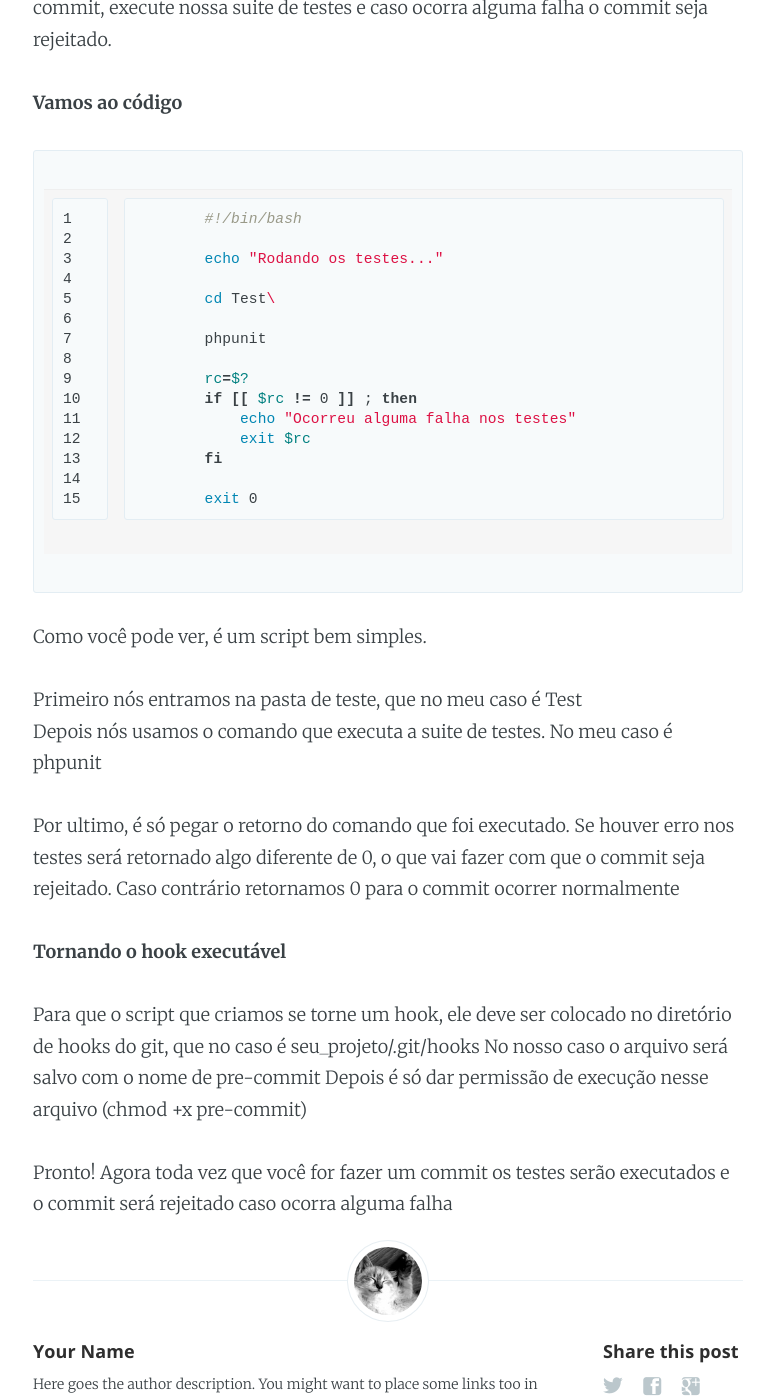
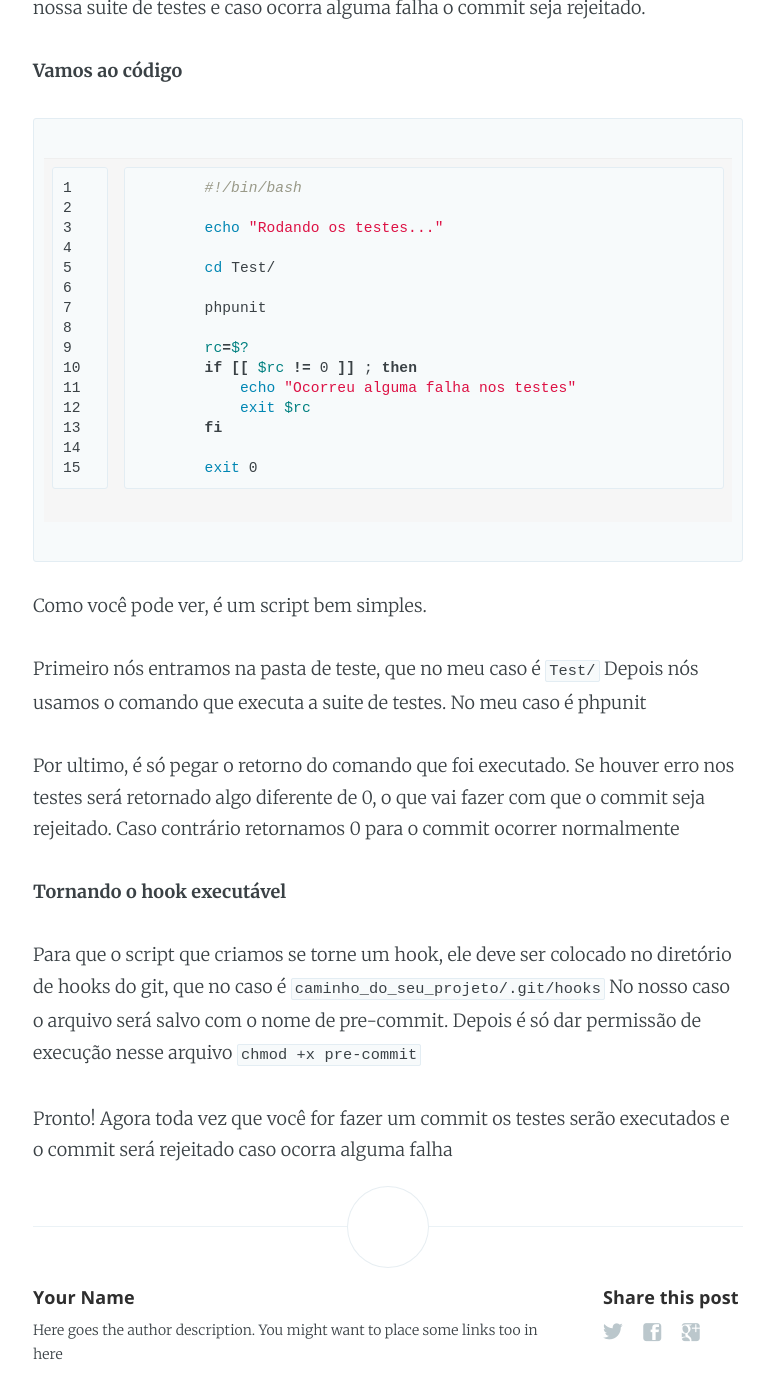
Before and after one commit to munizeverton/munizeverton.github.io, a Jekyll site: the page built from _posts/2016-04-03-executando-seus-testes-automaticamente-antes-do-commit.markdown, in a window 1280 px wide and 1400 px high, scrolled down 750 px. Shown: the whole window, without its empty margins (252-1026 px from the left). Built offline with Jekyll 4.4.1, drawn with Linux system fonts in a browser that asks for light colours; some of the changed text lies outside the part shown.

Commit message:
Corrigindo post executando-seus-testes-automaticamente-antes-do-commit

```diff
--- a/_posts/2016-04-03-executando-seus-testes-automaticamente-antes-do-commit.markdown
+++ b/_posts/2016-04-03-executando-seus-testes-automaticamente-antes-do-commit.markdown
@@ -16,7 +16,7 @@ Para mais detalhes veja a [documentação oficial][documentacao-oficial]
 
 Para a tarefa proposta aqui nós vamos usar o hook pre-commit.
 Ele é chamado antes do commit ser executado.
-Nosso objetivo é fazer como que o script, antes do commit, execute nossa suite de testes e caso ocorra alguma falha o commit seja rejeitado.
+Nosso objetivo é fazer como que um script execute nossa suite de testes e caso ocorra alguma falha o commit seja rejeitado.
 
 **Vamos ao código**
 
@@ -25,7 +25,7 @@ Nosso objetivo é fazer como que o script, antes do commit, execute nossa suite
 
 	echo "Rodando os testes..."
 
-	cd Test\
+	cd Test/
 
 	phpunit
 
@@ -40,16 +40,16 @@ Nosso objetivo é fazer como que o script, antes do commit, execute nossa suite
 
 Como você pode ver, é um script bem simples.
 
-Primeiro nós entramos na pasta de teste, que no meu caso é Test\
+Primeiro nós entramos na pasta de teste, que no meu caso é `Test/`
 Depois nós usamos o comando que executa a suite de testes. No meu caso é phpunit
 
 Por ultimo, é só pegar o retorno do comando que foi executado. Se houver erro nos testes será retornado algo diferente de 0, o que vai fazer com que o commit seja rejeitado. Caso contrário retornamos 0 para o commit ocorrer normalmente
 
 **Tornando o hook executável**
 
-Para que o script que criamos se torne um hook, ele deve ser colocado no diretório de hooks do git, que no caso é seu_projeto/.git/hooks
-No nosso caso o arquivo será salvo com o nome de pre-commit
-Depois é só dar permissão de execução nesse arquivo (chmod +x pre-commit)
+Para que o script que criamos se torne um hook, ele deve ser colocado no diretório de hooks do git, que no caso é `caminho_do_seu_projeto/.git/hooks`
+No nosso caso o arquivo será salvo com o nome de pre-commit.
+Depois é só dar permissão de execução nesse arquivo `chmod +x pre-commit`
 
 Pronto! Agora toda vez que você for fazer um commit os testes serão executados e o commit será rejeitado caso ocorra alguma falha
 
```
Also changed, not shown: assets/images/profile.png (deleted).
